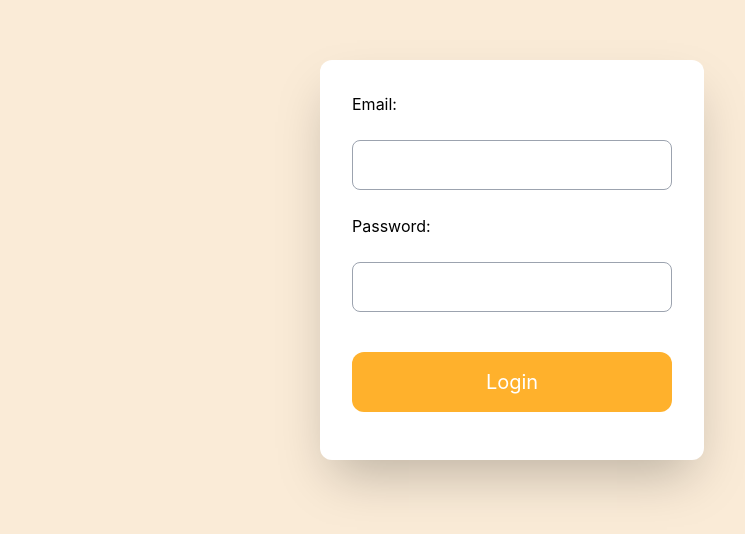
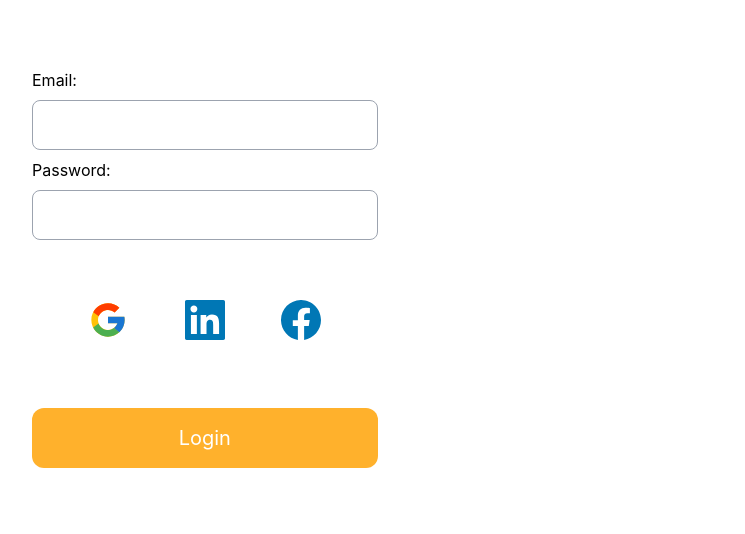
Before and after one commit to musharaf22/Social_Media_Frontend, a React (Create React App) app: page / in a window 1280 px wide. Shown: the part 140-674 px from the top of the page, without its empty margins (128-873 px from the left). Built offline with nearby package versions, Linux system fonts and the light colour scheme.

Commit message:
login screen created

```diff
--- a/src/pages/login/Login.tsx
+++ b/src/pages/login/Login.tsx
@@ -1,11 +1,16 @@
 import { useMutation } from "@tanstack/react-query";
 import { toast } from "material-react-toastify";
-import { useState } from "react";
+import { useEffect, useState } from "react";
 import { useNavigate } from "react-router-dom";
+import Loading from "../../components/Loading";
 import { loginService } from "../../services/services";
-
+import { FcGoogle } from "react-icons/fc";
+import { GrLinkedin } from "react-icons/gr";
+import { BsFacebook } from "react-icons/bs";
+import { write } from "fs";
 const Login = () => {
   const navigate = useNavigate();
+  const [text, setText] = useState("");
   const [formData, setfromData] = useState({
     email: "",
     password: "",
@@ -22,7 +27,7 @@ const Login = () => {
     },
   });
 
-  const handleChange = (e: any) => {
+  const handleChange = (e: React.ChangeEvent<HTMLInputElement>) => {
     const { name, value } = e.target;
     setfromData((prev: any) => {
       return { ...prev, [name]: value };
@@ -33,28 +38,53 @@ const Login = () => {
     e.preventDefault();
     loginMuation.mutate(formData);
   };
+
   return (
-    <div className="login flex justify-center items-center ">
-      <div className="bg-white w-[30%] h-[50vh] p-8  rounded-xl shadow-2xl ">
+    <div className="h-[100vh] flex justify-between w-[80%] m-auto  items-center ">
+      {loginMuation.isLoading ? (
+        <Loading />
+      ) : (
+        <div className=" w-[40%] h-[60vh] p-8    ">
+          <h1 id="genText" className="text-2xl text-center font-bold mb-4">
+            {text}
+          </h1>
           <form
-          action=""
             onSubmit={handleLogin}
             className="flex flex-col relative justify-between h-full"
           >
+            <div className="flex flex-col">
               <label htmlFor="">Email:</label>
               <input
                 type="email"
                 name="email"
                 onChange={handleChange}
-            className="p-3 outline-none border border-gray-400 rounded-lg focus:border-blue-400"
+                className="p-3 outline-none border my-2 border-gray-400 rounded-lg focus:border-blue-400"
               />
+
               <label htmlFor="">Password:</label>
               <input
                 type="password"
                 name="password"
                 onChange={handleChange}
-            className="p-3 outline-none border border-gray-400 rounded-lg focus:border-blue-400"
+                className="p-3 outline-none border my-2 border-gray-400 rounded-lg focus:border-blue-400"
               />
+            </div>
+            <div className="logo flex justify-evenly items-center">
+              <FcGoogle
+                size={40}
+                className="hover:scale-[120%] cursor-pointer"
+              />
+              <GrLinkedin
+                size={40}
+                color="#0077b5"
+                className="hover:scale-[120%] cursor-pointer"
+              />
+              <BsFacebook
+                size={40}
+                color="#0077b5"
+                className="hover:scale-[120%] cursor-pointer"
+              />
+            </div>
             <button
               className="text-center p-4 bg-[#FFB12C] text-white my-4 rounded-xl text-xl "
               type="submit"
@@ -63,6 +93,7 @@ const Login = () => {
             </button>
           </form>
         </div>
+      )}
     </div>
   );
 };
```
Lines whose indentation alone changed are shown as unchanged.
